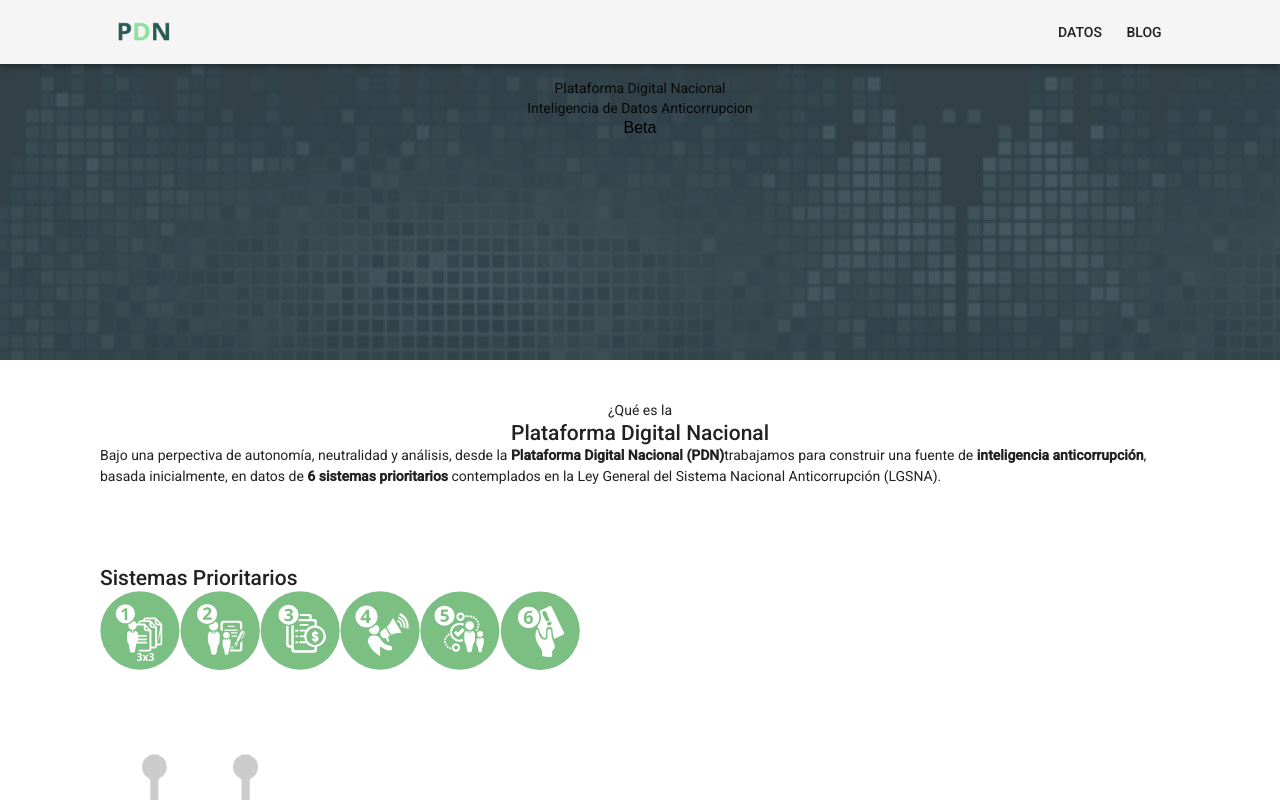
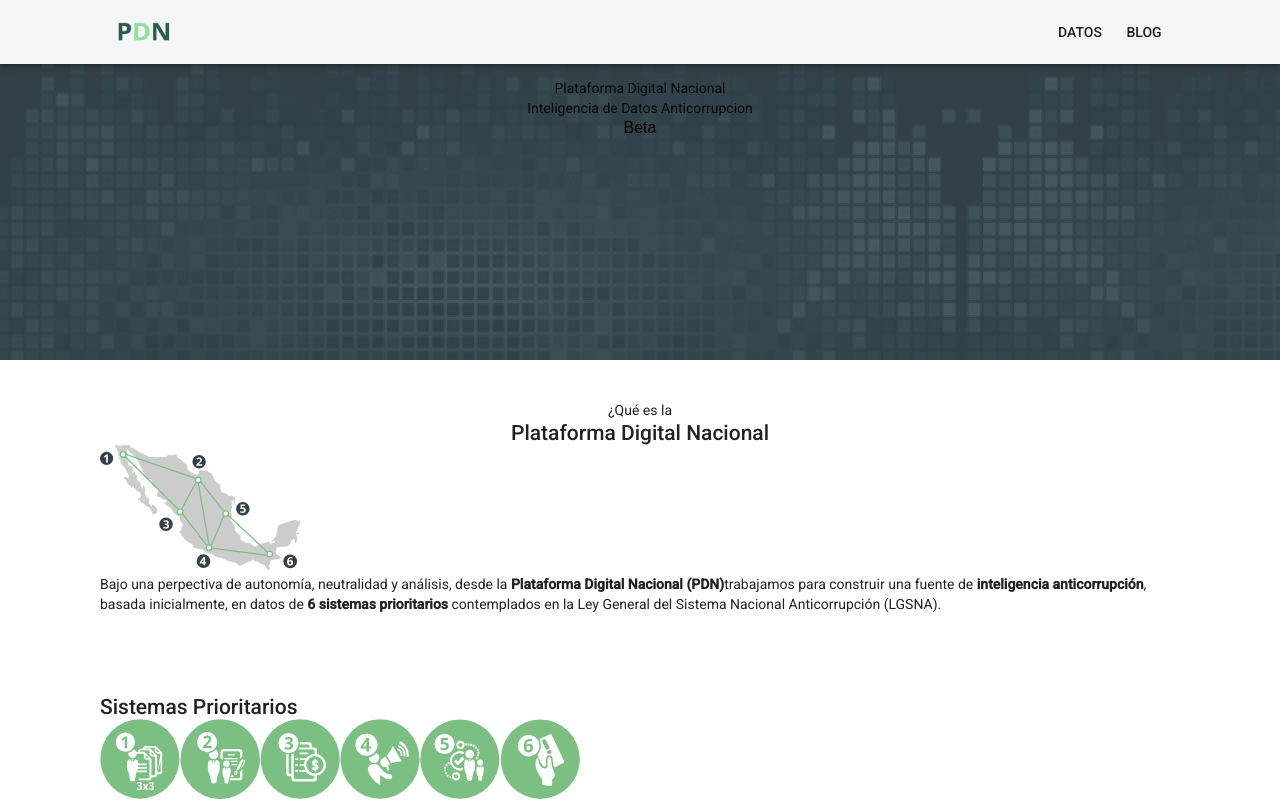
Before and after one commit to PDNMX/about_pdn, a React (Create React App) app: page / in a window 1280 px wide. Shown: the top 800 px of the page. Built offline with nearby package versions, Linux system fonts and the light colour scheme.

Commit message:
¿Qué es?

```diff
--- a/src/components/QueEs.js
+++ b/src/components/QueEs.js
@@ -1,6 +1,7 @@
 import React from 'react';
 import Typography from '@material-ui/core/Typography';
 import {withStyles} from '@material-ui/core/styles';
+import mapita from '../assets/mapa.svg';
 
 const styles = theme => ({
     root : {
@@ -8,6 +9,9 @@
     },
     title: {
         textAlign: 'center'
+    },
+    mapita: {
+        width: "200px"
     }
 });
 
@@ -23,6 +27,7 @@
                     <Typography variant="title">Plataforma Digital Nacional</Typography>
                 </div>
 
+                <img src={mapita} alt="Mapita" className={classes.mapita}/>
 
                 <Typography>
                     Bajo una perpectiva de autonomía, neutralidad y análisis, desde la <b>Plataforma Digital Nacional (PDN)</b>
```
